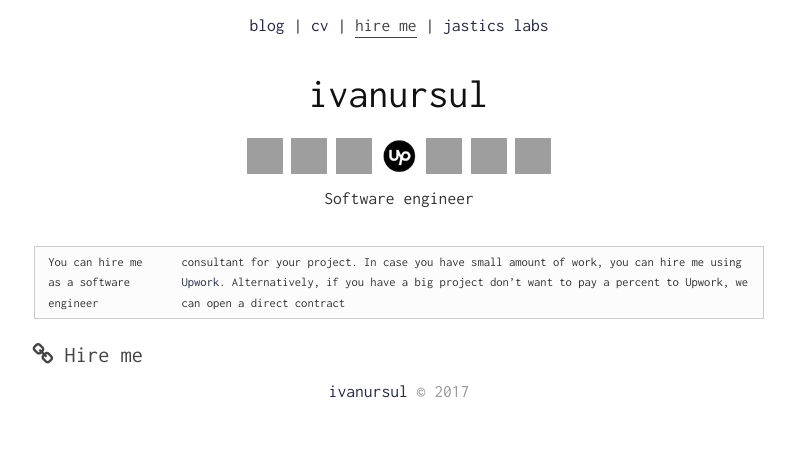
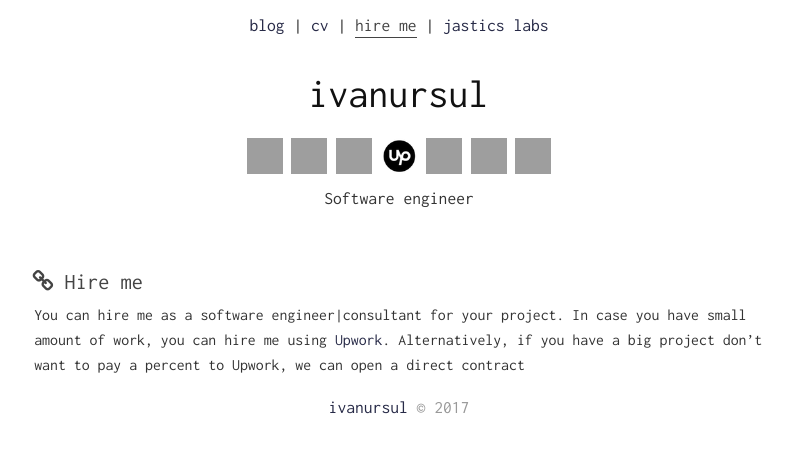
Before and after one commit to ivanursul/ivanursul, a Jekyll site: the page built from hire_me.md, in a window 1280 px wide, cut to the strip 0-453 px from the top of the page. Shown: the whole strip, without its empty margins (241-1036 px from the left). Built offline with Jekyll 4.4.1, drawn with Linux system fonts in a browser that asks for light colours; our own code applies the rules of GitHub Pages for plain Markdown files; grey boxes are pictures that could not be loaded.

Commit message:
Working with Upwork page

```diff
--- a/hire_me.md
+++ b/hire_me.md
@@ -3,6 +3,5 @@ title:  "Hire me"
 date: 2018-10-05 12:00:00
 ---
 
+### <a href="#stack" name="stack"><i class="fa fa-link anchor" aria-hidden="true"></i></a> Hire me
 You can hire me as a software engineer|consultant for your project. In case you have small amount of work, you can hire me using [Upwork](https://www.upwork.com/freelancers/~01773bdc595f0cec47). Alternatively, if you have a big project don't want to pay a percent to Upwork, we can open a direct contract
-
-### <a href="#stack" name="stack"><i class="fa fa-link anchor" aria-hidden="true"></i></a> Hire me
```
